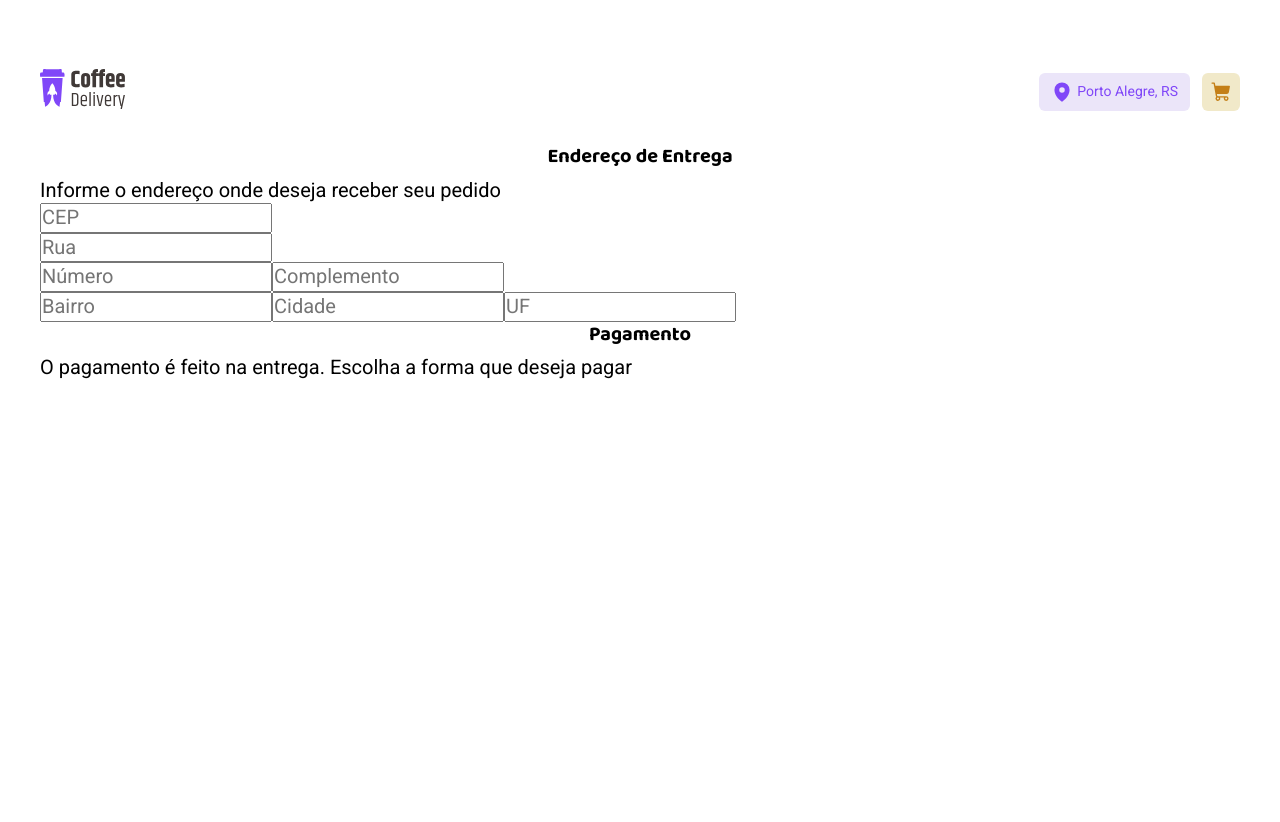
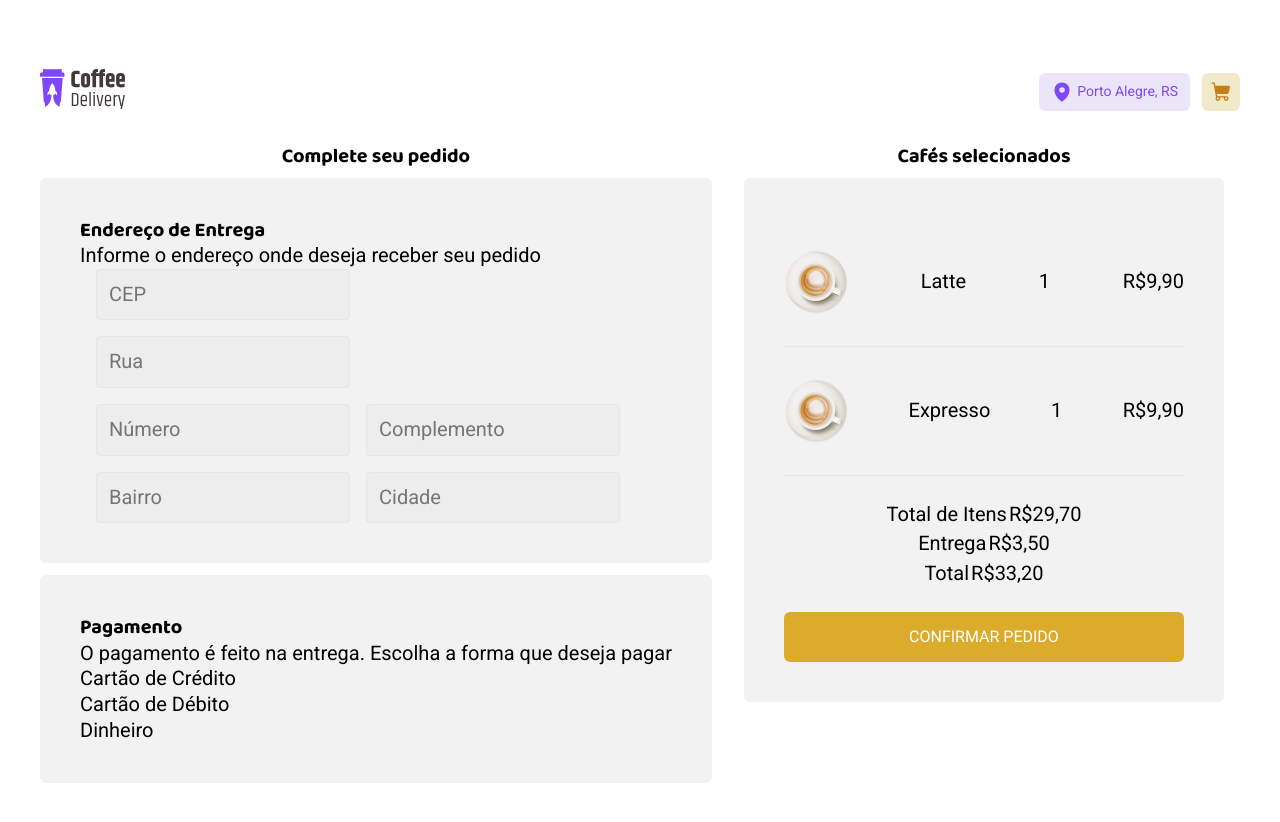
Before and after one commit to guisiebert/coffee-box, a React (Vite) app: page /checkout in a window 1280 px wide. Shown: the top 822 px of the page. Before the commit the page ends 800 px from the top, so only its background shows below. Built offline with nearby package versions, Linux system fonts and the light colour scheme.

Commit message:
added possibility to add items to order

```diff
--- a/package.json
+++ b/package.json
@@ -11,6 +11,7 @@
   },
   "dependencies": {
     "@phosphor-icons/react": "^2.0.9",
+    "immer": "^10.0.2",
     "react": "^18.2.0",
     "react-dom": "^18.2.0",
     "react-router-dom": "^6.11.2"
--- a/src/App.jsx
+++ b/src/App.jsx
@@ -1,6 +1,7 @@
 import { BrowserRouter } from "react-router-dom"
 import { Router } from "./Router"
 import './App.css'
+import { produce } from "immer"
 
 // Creating Context
 import { createContext, useState } from "react"
@@ -11,20 +12,71 @@ export const OrderContext = createContext()
 
 function App() {
 
+  const [currentOrder, setCurrentOrder] = useState([
+    {
+      name: "Latte",
+      price: "R$9,90",
+      quantity: 1
+    },
+    {
+      name: "Expresso",
+      price: "R$9,90",
+      quantity: 1
+    },
+
+  ])
+
+  const newCurrentOrder = produce(currentOrder, draft => {})
+
+  function addItem(drink) {
+    const newcoiso = produce(currentOrder, draft => {
+      draft.push(drink)
+    })
+    setCurrentOrder(newcoiso)
+
+  }
+
+
+
+
+
+
+
+
+
+
+
+
+
+
   const [coffees, setCoffees] = useState(1)
 
+
   function increaseCoffees() {
-    setCoffees(prev => prev + 1)
+    addItem()
   }
 
   function decreaseCoffees() {
     setCoffees(prev => prev - 1)
   }
 
+
+
+
+
+
+
+
+
+
+
   return (
     <BrowserRouter>
       <OrderContext.Provider
         value={{
+          currentOrder,
+          newCurrentOrder,
+          addItem,
           coffees,
           increaseCoffees,
           decreaseCoffees
--- a/src/components/CoffeeOption/index.jsx
+++ b/src/components/CoffeeOption/index.jsx
@@ -8,6 +8,14 @@ import { Link } from 'react-router-dom'
 export function CoffeeOption({drink}) {
 
     const order = useContext(OrderContext)
+
+    function addThisItem() {
+        order.addItem({
+            name: drink.name,
+            price: "R$9,90",
+            quantity: 1
+        })
+    }
 
     return (
         <div className='option-card'>
@@ -24,7 +32,7 @@ export function CoffeeOption({drink}) {
                         <Minus/>
                     </button>
                     {order.coffees}
-                    <button className='qty-btns' onClick={order.increaseCoffees}>
+                    <button className='qty-btns' onClick={addThisItem}>
                         <Plus/>
                     </button>
                 </div>
--- /dev/null
+++ b/src/components/OrderItem/index.jsx
@@ -0,0 +1,15 @@
+import './styles.css'
+import latte from '../../assets/coffee-op-latte.png'
+
+export function OrderItem({item}) {
+
+
+    return (
+        <div className='container'>
+            <img src={latte} alt="" />
+            <p>{item.name}</p>
+            <p>{item.quantity}</p>
+            <p>{item.price}</p>
+        </div>
+    )
+}
--- /dev/null
+++ b/src/components/OrderItem/styles.css
@@ -0,0 +1,15 @@
+.container {
+    display: flex;
+    align-items: center;
+    justify-content: space-between;
+    gap: 1rem;
+
+    padding: 2rem 0rem;
+    border-bottom: 1px solid var(--base-button);
+
+}
+
+
+img {
+    width: 4rem;
+}
--- a/src/contexts/OrderContext.jsx
+++ b/src/contexts/OrderContext.jsx
@@ -1,3 +1,3 @@
 import { createContext } from "react"
 
-export const OrderContext = createContext({})
+export const OrderContextFuturo = createContext([])
--- a/src/pages/Checkout/index.jsx
+++ b/src/pages/Checkout/index.jsx
@@ -5,6 +5,7 @@ import Navbar from '../../components/Navbar'
 import { useContext } from 'react'
 import { OrderContext } from '../../App'
 import { Link } from 'react-router-dom'
+import { OrderItem } from '../../components/OrderItem'
 
 
 
@@ -12,16 +13,20 @@ import { Link } from 'react-router-dom'
 function Checkout() {
 
     const someInfo = useContext(OrderContext)
-    console.log(someInfo)
+
+    const {currentOrder, newCurrentOrder} = useContext(OrderContext)
+
 
 
     return (
         <>
             <Navbar />
-            <main>
-                <div className='address-form'>
+            <main className='checkout-container'>
+                <div className='left-panel'>
+                    <h3>Complete seu pedido</h3>
+                    <div className='address-form-block block'>
                         <div>
-                        <h3>Endereço de Entrega</h3>
+                            <h4>Endereço de Entrega</h4>
                             <p>Informe o endereço onde deseja receber seu pedido</p>
                         </div>
                         <form action="">
@@ -38,20 +43,51 @@ function Checkout() {
                             <div>
                                 <input type="text" name="neighborhood" id="neighborhood"  placeholder='Bairro'/>
                                 <input type="text" name="city" id="city"  placeholder='Cidade'/>
-                            <input type="text" name="state" id="state"  placeholder='UF'/>
+                                {/* <input type="text" name="state" id="state"  placeholder='UF'/> */}
                             </div>
 
                         </form>
                     </div>
-                <div className='payment-form'>
+                    <div className='payment-method-block block'>
                         <div>
-                        <h3>Pagamento</h3>
+                            <h4>Pagamento</h4>
                             <p>O pagamento é feito na entrega. Escolha a forma que deseja pagar</p>
+                            <div className='payment-methods'>
+                                <p>Cartão de Crédito</p>
+                                <p>Cartão de Débito</p>
+                                <p>Dinheiro</p>
+                            </div>
+                        </div>
                     </div>
                 </div>
 
-                <div className='cart'>
+                <div className='right-panel'>
+                    <h3>Cafés selecionados</h3>
+                    <div className='order-block block'>
+                        {newCurrentOrder.map(item => {return (
+                            <OrderItem
+                                item={item}
+                            />
+                        )})}
 
+                        <div className='summary'>
+                            <table>
+                                <tr>
+                                    <td>Total de Itens</td>
+                                    <td>R$29,70</td>
+                                </tr>
+                                <tr>
+                                    <td>Entrega</td>
+                                    <td>R$3,50</td>
+                                </tr>
+                                <tr>
+                                    <td>Total</td>
+                                    <td>R$33,20</td>
+                                </tr>
+                            </table>
+                            <button className='confirm'>Confirmar Pedido</button>
+                        </div>
+                    </div>
                 </div>
             </main>
 
--- a/src/pages/Checkout/styles.css
+++ b/src/pages/Checkout/styles.css
@@ -1,10 +1,76 @@
-/* MAIN CONTENT: */
+.checkout-container {
+    display: flex;
+    flex-direction: row;
+    gap: 2rem;
+}
 
-.hero {
-    display: flex;
+.block {
+    padding: 2.5rem;
+    margin-bottom: 0.75rem;
+
+    border-radius: 0.4rem;
+    background-color: var(--base-card);
 }
 
 
-h1 {
-    font-size: 3rem;
+.order-block {
+    width: 30rem;
 }
+
+
+
+
+
+
+
+/* FORM */
+
+form {
+    display: flex;
+    flex-direction: column;
+    gap: 1rem;
+}
+
+input {
+    align-items: center;
+    padding: 12px;
+    margin-left: 1rem;
+
+    color: var(--purple);
+
+    border: 1px solid #E6E5E5;
+    border-radius: 4px;
+    background-color: var(--base-input);
+}
+
+
+
+
+/* ORDER */
+
+table {
+    display: flex;
+    flex-direction: column;
+    align-items: center;
+
+    padding: 1.5rem 0rem;
+
+
+}
+
+.confirm {
+    display: flex;
+    justify-content: center;
+    align-items: center;
+
+    width: 100%;
+    padding: 0.75rem 0.5rem;
+
+    color: white;
+    background-color: var(--yellow);
+    border: none;
+    border-radius: 6px;
+
+    text-transform: uppercase;
+    font-size: 1rem;
+}
--- a/src/pages/Home/index.jsx
+++ b/src/pages/Home/index.jsx
@@ -11,8 +11,6 @@ import { menuItems } from '../../contexts/MenuContext'
 
 function Home() {
 
-    const someInfo = useContext(OrderContext)
-    console.log(someInfo)
 
     return (
         <>
```
Also changed, not shown: 1 other file (tests, documents, lock files or other folders). Lines whose indentation alone changed are shown as unchanged.
